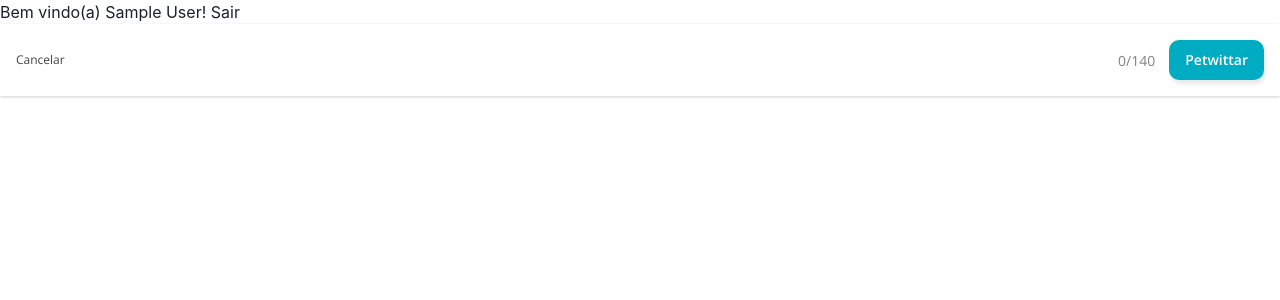
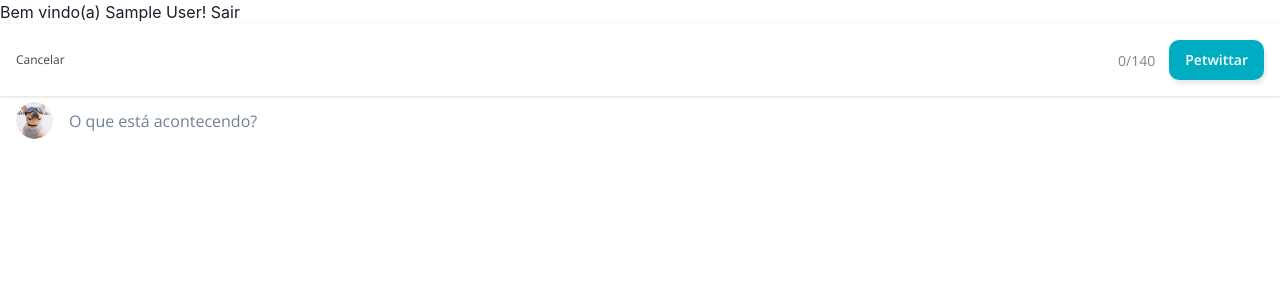
Before and after one commit to vinivasq/petweet-frontend, a React (Create React App) app: page /createPost in a window 1280 px wide. Shown: the top 300 px of the page. Built offline with nearby package versions, Linux system fonts and the light colour scheme; no server answers; sample sign-in values are in the browser's storage.

Commit message:
finalizada estilização da criação de post

```diff
--- a/src/routes/CreatePost.js
+++ b/src/routes/CreatePost.js
@@ -1,6 +1,7 @@
-import { Box } from "@chakra-ui/react";
+import { Box, Image, Textarea } from "@chakra-ui/react";
 import React from "react";
 import Text from "../components/Text";
+import ProfilePic from "../assets/images/doggos/userpic.png";
 import { Link } from "react-router-dom";
 import Button from "../components/Button";
 
@@ -8,7 +9,7 @@ const CreatePost = () => {
   return (
     <>
       <Box
-        boxShadow="0px 1px 3px #00000030"
+        boxShadow="0px 1px 3px #00000020"
         display="flex"
         alignItems="center"
         justifyContent="space-between"
@@ -26,6 +27,22 @@ const CreatePost = () => {
           <Button borderRadius="0.625rem">Petwittar</Button>
         </Box>
       </Box>
+      <Box padding="0.375rem 1rem" display="flex">
+        <Image
+          src={ProfilePic}
+          alt="Foto de perfil"
+          boxSize={37}
+          borderRadius="full"
+        />
+        <Textarea
+          border="none"
+          outline="none"
+          resize="none"
+          focusBorderColor="transparent"
+          placeholder="O que está acontecendo?"
+          fontFamily="Open Sans"
+        />
+      </Box>
     </>
   );
 };
```
